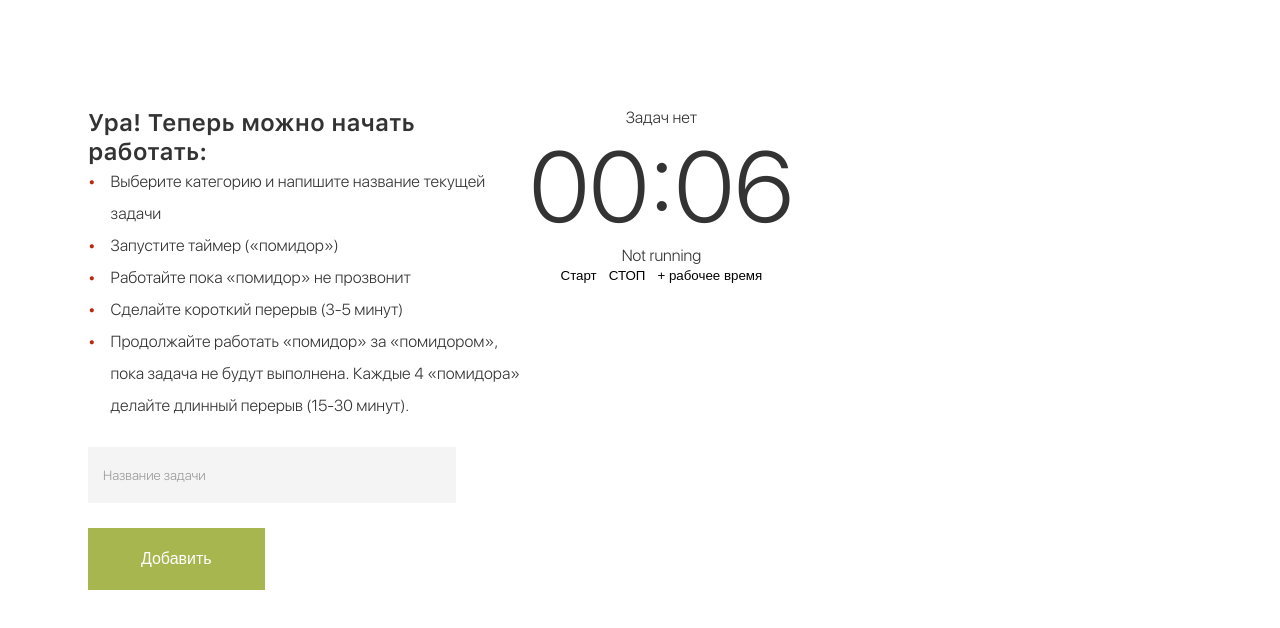
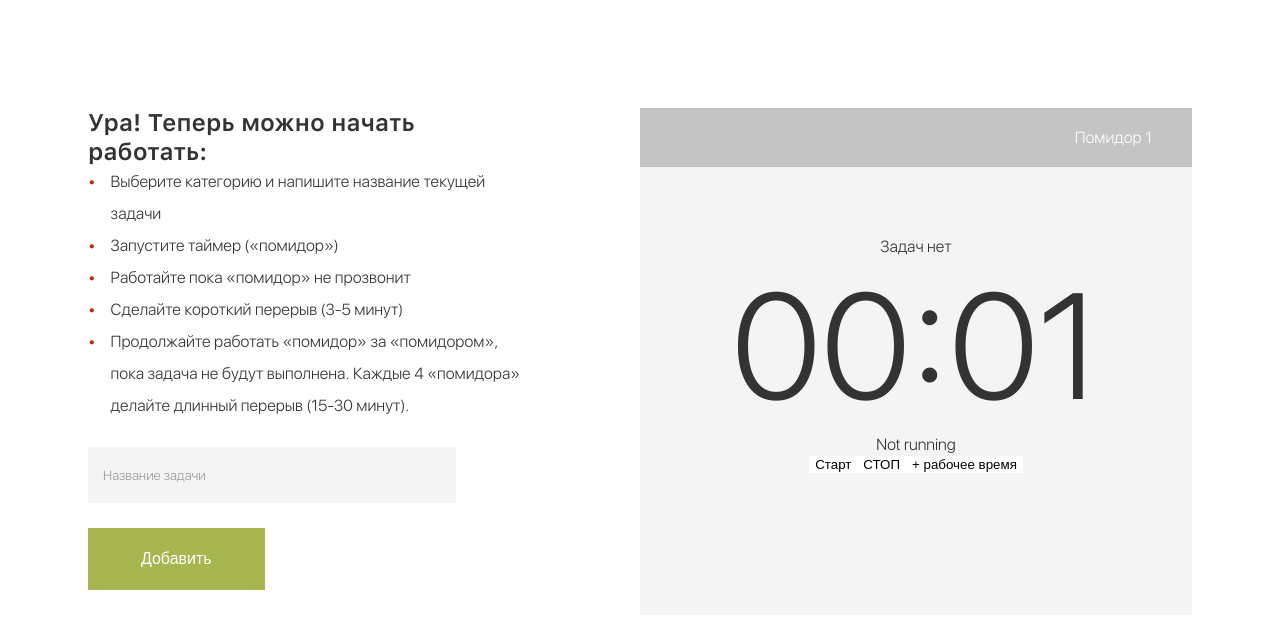
Before and after one commit to Ramramramzes/pomodoro_timer, a React (Vite) app: page / in a window 1280 px wide. Shown: the top 628 px of the page. Built offline with nearby package versions, Linux system fonts and the light colour scheme.

Commit message:
working timer title

```diff
--- a/src/General/General.tsx
+++ b/src/General/General.tsx
@@ -1,10 +1,14 @@
+import { useSelector } from 'react-redux';
 import styles from './general.module.css'
 import { Guide } from './Guide';
 import { TaskInput } from './TaskInput';
 import { TaskListItem } from './TaskListItem';
 import Timer from './Timer/Timer';
+import { RootState } from '../states/store';
 
 export function General() {
+  const list = useSelector((state: RootState) => state.taskList)
+  const tomatoCount = useSelector((state: RootState) => state.timer.tomatoCount)
 
   return (
     <div className={styles.general}>
@@ -13,7 +17,13 @@ export function General() {
         <TaskInput />
         <TaskListItem />
       </div>
-      <Timer />
+      <div className={styles.rightside}>
+        <div className={styles.title_block}>
+          <span className={styles.title}>{list.value.length != 0 ? list.value[0].content : ''}</span>
+          <span className={styles.count}>Помидор {tomatoCount != 4 ? tomatoCount + 1 : '4'}</span>
+        </div>
+        <Timer />
+      </div>
     </div>
   );
 }
--- a/src/General/Timer/Timer.tsx
+++ b/src/General/Timer/Timer.tsx
@@ -91,7 +91,7 @@ function Timer() {
   return (
     <div style={{textAlign: 'center'}}>
       {taskList.value.length != 0 ? <p>Задача {taskList.value.length != 0 ? taskList.value[0].taskIndex : ''} - {taskList.value.length != 0 ? taskList.value[0].content: ''}</p> : <p>Задач нет</p>}
-      <div style={{fontSize: '100px'}}>
+      <div style={{fontSize: '150px'}}>
         <span>{minutes < 10 ? '0': ''}{minutes}</span>:<span>{seconds < 10 ? '0': ''}{seconds}</span>
       </div>
       <p>{isRunning ? 'Running' : 'Not running'}</p>
--- a/src/General/general.module.css
+++ b/src/General/general.module.css
@@ -1,7 +1,30 @@
 .general{
   padding: 100px 80px;
   display: flex;
+  justify-content: space-between;
 }
 .leftside{
   width: 40%;
 }
+
+.rightside{
+  background-color: #f4f4f4;
+  display: flex;
+  flex-direction: column;
+  align-items: center;
+  justify-content: start;
+  width: 50%;
+}
+
+.title,
+.count{
+  padding: 20px 40px;
+}
+.title_block{
+  color: #fff;
+  width: 100%;
+  display: flex;
+  background-color: var(--grayc4);
+  justify-content: space-between;
+  margin-bottom: 70px;
+}
--- a/src/index.css
+++ b/src/index.css
@@ -1,6 +1,8 @@
 :root {
   --app-red: #B7280F;
   --app-green: #A8B64F;
+  --back-red: #DC3E22;
+  --grayc4: #C4C4C4;
 }
 
 @font-face {
--- a/src/states/timer.ts
+++ b/src/states/timer.ts
@@ -18,9 +18,9 @@ interface ITimerState{
 }
 
 const initialState:ITimerState = {
-  userTime: 0.1,
-  breakTime: 0.1,
-  bigBrakeTime: 0.1,
+  userTime: 0.01,
+  breakTime: 0.01,
+  bigBrakeTime: 0.01,
   workActive: true,
   bigBreakActive: false,
   breakActive: false,
```
